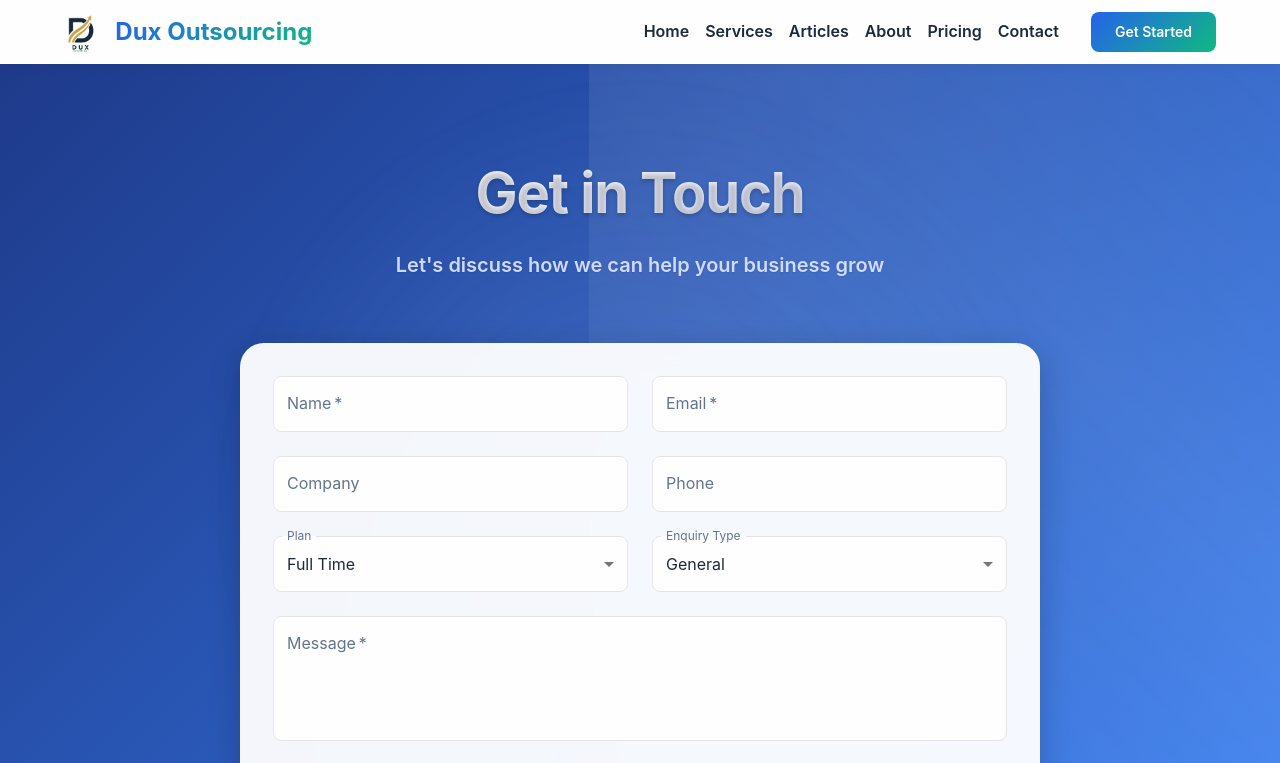
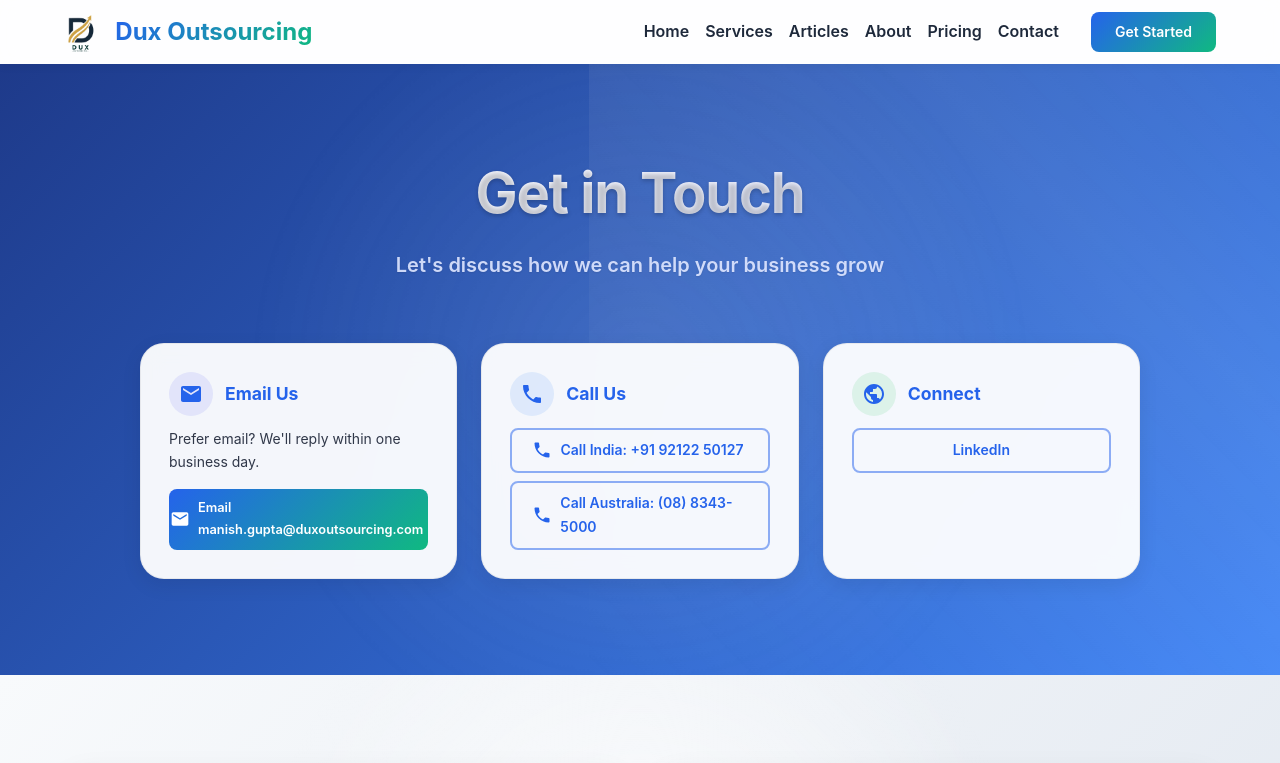
Before and after one commit to Ashwin2k3/dux-outsourcing-official, a React (Create React App) app in the folder client/: page /contact in a window 1280 px wide. Shown: the top 763 px of the page. Built offline with nearby package versions, Linux system fonts and the light colour scheme.

Commit message:
Email edited, contact form changed, Social Media links edited

```diff
--- a/client/src/pages/Contact.js
+++ b/client/src/pages/Contact.js
@@ -1,142 +1,18 @@
-import React, { useState, useEffect } from 'react';
+import React from 'react';
 import {
   Container,
   Typography,
   Box,
-  TextField,
   Button,
   Grid,
-  useTheme,
-  Alert,
-  CircularProgress,
-  MenuItem,
 } from '@mui/material';
 import { motion } from 'framer-motion';
-import { useLocation } from 'react-router-dom';
 import LocationOnIcon from '@mui/icons-material/LocationOn';
 import EmailIcon from '@mui/icons-material/Email';
 import PhoneIcon from '@mui/icons-material/Phone';
-import BusinessIcon from '@mui/icons-material/Business';
-import FlagIcon from '@mui/icons-material/Flag';
 import PublicIcon from '@mui/icons-material/Public';
 
 const Contact = () => {
-  const theme = useTheme();
-  const location = useLocation();
-  const [formData, setFormData] = useState({
-    name: '',
-    email: '',
-    company: '',
-    phone: '',
-    message: '',
-    plan: 'Full Time',
-    enquiryType: 'General',
-  });
-  const [formErrors, setFormErrors] = useState({});
-  const [status, setStatus] = useState({
-    loading: false,
-    success: false,
-    error: false,
-    message: '',
-  });
-
-  useEffect(() => {
-    // Get plan from URL parameters
-    const searchParams = new URLSearchParams(location.search);
-    const planFromUrl = searchParams.get('plan');
-    if (planFromUrl) {
-      setFormData(prev => ({
-        ...prev,
-        plan: decodeURIComponent(planFromUrl)
-      }));
-    }
-  }, [location]);
-
-  const validateForm = () => {
-    const errors = {};
-    if (!formData.name.trim()) errors.name = 'Name is required';
-    if (!formData.email.trim()) {
-      errors.email = 'Email is required';
-    } else if (!/\S+@\S+\.\S+/.test(formData.email)) {
-      errors.email = 'Email is invalid';
-    }
-    if (!formData.message.trim()) errors.message = 'Message is required';
-    setFormErrors(errors);
-    return Object.keys(errors).length === 0;
-  };
-
-  const handleChange = (e) => {
-    const { name, value } = e.target;
-    setFormData(prev => ({
-      ...prev,
-      [name]: value
-    }));
-    // Clear error when user starts typing
-    if (formErrors[name]) {
-      setFormErrors(prev => ({
-        ...prev,
-        [name]: ''
-      }));
-    }
-  };
-
-  const handleSubmit = async (e) => {
-    e.preventDefault();
-
-    if (!validateForm()) {
-      setStatus({
-        loading: false,
-        success: false,
-        error: true,
-        message: 'Please fill in all required fields correctly.'
-      });
-      return;
-    }
-
-    setStatus({ loading: true, success: false, error: false, message: '' });
-
-    try {
-      // Format the message with WhatsApp formatting
-      const message = `*New Contact Form Submission*\n\n*Name:* ${formData.name}\n*Email:* ${formData.email}\n*Company:* ${formData.company || 'Not provided'}\n*Phone:* ${formData.phone || 'Not provided'}\n*Plan:* ${formData.plan}\n*Enquiry Type:* ${formData.enquiryType}\n\n*Message:*\n${formData.message}`;
-
-      // Get WhatsApp number from environment variable or use default
-      const whatsappNumber = process.env.REACT_APP_WHATSAPP_NUMBER || '919212250127';
-      const whatsappUrl = `https://wa.me/${whatsappNumber}?text=${encodeURIComponent(message)}`;
-
-      // Open WhatsApp in a new tab
-      const newWindow = window.open(whatsappUrl, '_blank');
-
-      if (newWindow) {
-        setStatus({
-          loading: false,
-          success: true,
-          error: false,
-          message: 'Opening WhatsApp chat...'
-        });
-
-        // Reset form
-        setFormData({
-          name: '',
-          email: '',
-          company: '',
-          phone: '',
-          message: '',
-          plan: 'Full Time',
-          enquiryType: 'General',
-        });
-      } else {
-        throw new Error('Could not open WhatsApp. Please check your popup settings.');
-      }
-    } catch (error) {
-      setStatus({
-        loading: false,
-        success: false,
-        error: true,
-        message: error.message || 'Failed to open WhatsApp chat. Please try again.'
-      });
-    }
-  };
-
   return (
     <Box>
       {/* Hero and Form Section */}
@@ -215,7 +91,7 @@ const Contact = () => {
             </motion.div>
           </Box>
 
-          {/* Contact Form */}
+          {/* Contact Options (No Form) */}
           <motion.div
             initial={{ opacity: 0, y: 20 }}
             whileInView={{ opacity: 1, y: 0 }}
@@ -223,253 +99,62 @@ const Contact = () => {
             viewport={{ once: true }}
           >
             <Box
-              component="form"
-              onSubmit={handleSubmit}
               sx={{
-                maxWidth: 800,
+                maxWidth: 1000,
                 mx: 'auto',
-                p: { xs: 3, md: 4 },
-                borderRadius: 2,
-                boxShadow: '0 8px 32px rgba(0, 0, 0, 0.2)',
-                background: 'rgba(255, 255, 255, 0.95)',
-                backdropFilter: 'blur(10px)',
-                border: '1px solid',
-                borderColor: 'rgba(255, 255, 255, 0.2)',
                 position: 'relative',
                 zIndex: 1,
-                '&:hover': {
-                  boxShadow: '0 12px 40px rgba(0, 0, 0, 0.3)',
-                  transform: 'translateY(-4px)',
-                  transition: 'all 0.3s ease',
-                },
               }}
             >
-              {status.message && (
-                <Alert
-                  severity={status.success ? 'success' : 'error'}
-                  sx={{ mb: 3 }}
-                >
-                  {status.message}
-                </Alert>
-              )}
-
               <Grid container spacing={3}>
-                <Grid item xs={12} sm={6}>
-                  <TextField
-                    required
-                    fullWidth
-                    label="Name"
-                    name="name"
-                    value={formData.name}
-                    onChange={handleChange}
-                    variant="outlined"
-                    error={!!formErrors.name}
-                    helperText={formErrors.name}
-                    sx={{
-                      '& .MuiOutlinedInput-root': {
-                        backgroundColor: 'rgba(255, 255, 255, 0.9)',
-                        '& fieldset': {
-                          borderColor: 'rgba(0, 0, 0, 0.1)',
-                        },
-                        '&:hover fieldset': {
-                          borderColor: 'rgba(0, 0, 0, 0.2)',
-                        },
-                        '&.Mui-focused fieldset': {
-                          borderColor: 'primary.main',
-                        },
-                      },
-                    }}
-                  />
+                <Grid item xs={12} md={4}>
+                  <Box sx={{ p: 3.5, borderRadius: 2, background: 'rgba(255, 255, 255, 0.95)', backdropFilter: 'blur(10px)', border: '1px solid', borderColor: 'rgba(0,0,0,0.06)', boxShadow: '0 6px 20px rgba(0,0,0,0.08)', height: '100%', transition: 'transform 0.3s ease, box-shadow 0.3s ease', '&:hover': { transform: 'translateY(-4px)', boxShadow: '0 12px 32px rgba(0,0,0,0.12)' } }}>
+                    <Box sx={{ display: 'flex', alignItems: 'center', gap: 1.5, mb: 1.5 }}>
+                      <Box sx={{ width: 44, height: 44, borderRadius: '50%', background: 'rgba(99,102,241,0.12)', display: 'grid', placeItems: 'center' }}>
+                        <EmailIcon sx={{ color: 'primary.main' }} />
+                      </Box>
+                      <Typography variant="h6" sx={{ fontWeight: 700 }} color="primary">Email Us</Typography>
+                    </Box>
+                    <Typography variant="body2" sx={{ color: '#0f172a', opacity: 0.85, mb: 2 }}>
+                      Prefer email? We'll reply within one business day.
+                    </Typography>
+                    <Button component="a" href="mailto:manish.gupta@duxoutsourcing.com" variant="contained" fullWidth startIcon={<EmailIcon />} sx={{ fontSize: '0.8rem' }}>
+                      Email manish.gupta@duxoutsourcing.com
+                    </Button>
+                  </Box>
                 </Grid>
-                <Grid item xs={12} sm={6}>
-                  <TextField
-                    required
-                    fullWidth
-                    label="Email"
-                    name="email"
-                    type="email"
-                    value={formData.email}
-                    onChange={handleChange}
-                    variant="outlined"
-                    error={!!formErrors.email}
-                    helperText={formErrors.email}
-                    sx={{
-                      '& .MuiOutlinedInput-root': {
-                        backgroundColor: 'rgba(255, 255, 255, 0.9)',
-                        '& fieldset': {
-                          borderColor: 'rgba(0, 0, 0, 0.1)',
-                        },
-                        '&:hover fieldset': {
-                          borderColor: 'rgba(0, 0, 0, 0.2)',
-                        },
-                        '&.Mui-focused fieldset': {
-                          borderColor: 'primary.main',
-                        },
-                      },
-                    }}
-                  />
+                <Grid item xs={12} md={4}>
+                  <Box sx={{ p: 3.5, borderRadius: 2, background: 'rgba(255, 255, 255, 0.95)', backdropFilter: 'blur(10px)', border: '1px solid', borderColor: 'rgba(0,0,0,0.06)', boxShadow: '0 6px 20px rgba(0,0,0,0.08)', height: '100%', transition: 'transform 0.3s ease, box-shadow 0.3s ease', '&:hover': { transform: 'translateY(-4px)', boxShadow: '0 12px 32px rgba(0,0,0,0.12)' } }}>
+                    <Box sx={{ display: 'flex', alignItems: 'center', gap: 1.5, mb: 1.5 }}>
+                      <Box sx={{ width: 44, height: 44, borderRadius: '50%', background: 'rgba(59,130,246,0.12)', display: 'grid', placeItems: 'center' }}>
+                        <PhoneIcon sx={{ color: 'primary.main' }} />
+                      </Box>
+                      <Typography variant="h6" sx={{ fontWeight: 700 }} color="primary">Call Us</Typography>
+                    </Box>
+                    <Grid container spacing={1}>
+                      <Grid item xs={12}>
+                        <Button component="a" href="tel:+919212250127" fullWidth variant="outlined" startIcon={<PhoneIcon />}>Call India: +91 92122 50127</Button>
+                      </Grid>
+                      <Grid item xs={12}>
+                        <Button component="a" href="tel:+61883435000" fullWidth variant="outlined" startIcon={<PhoneIcon />}>Call Australia: (08) 8343-5000</Button>
+                      </Grid>
+                    </Grid>
+                  </Box>
                 </Grid>
-                <Grid item xs={12} sm={6}>
-                  <TextField
-                    fullWidth
-                    label="Company"
-                    name="company"
-                    value={formData.company}
-                    onChange={handleChange}
-                    variant="outlined"
-                    sx={{
-                      '& .MuiOutlinedInput-root': {
-                        backgroundColor: 'rgba(255, 255, 255, 0.9)',
-                        '& fieldset': {
-                          borderColor: 'rgba(0, 0, 0, 0.1)',
-                        },
-                        '&:hover fieldset': {
-                          borderColor: 'rgba(0, 0, 0, 0.2)',
-                        },
-                        '&.Mui-focused fieldset': {
-                          borderColor: 'primary.main',
-                        },
-                      },
-                    }}
-                  />
-                </Grid>
-                <Grid item xs={12} sm={6}>
-                  <TextField
-                    fullWidth
-                    label="Phone"
-                    name="phone"
-                    value={formData.phone}
-                    onChange={handleChange}
-                    variant="outlined"
-                    sx={{
-                      '& .MuiOutlinedInput-root': {
-                        backgroundColor: 'rgba(255, 255, 255, 0.9)',
-                        '& fieldset': {
-                          borderColor: 'rgba(0, 0, 0, 0.1)',
-                        },
-                        '&:hover fieldset': {
-                          borderColor: 'rgba(0, 0, 0, 0.2)',
-                        },
-                        '&.Mui-focused fieldset': {
-                          borderColor: 'primary.main',
-                        },
-                      },
-                    }}
-                  />
-                </Grid>
-                <Grid item xs={12} sm={6}>
-                  <TextField
-                    select
-                    fullWidth
-                    label="Plan"
-                    name="plan"
-                    value={formData.plan}
-                    onChange={handleChange}
-                    variant="outlined"
-                    sx={{
-                      '& .MuiOutlinedInput-root': {
-                        backgroundColor: 'rgba(255, 255, 255, 0.9)',
-                        '& fieldset': {
-                          borderColor: 'rgba(0, 0, 0, 0.1)',
-                        },
-                        '&:hover fieldset': {
-                          borderColor: 'rgba(0, 0, 0, 0.2)',
-                        },
-                        '&.Mui-focused fieldset': {
-                          borderColor: 'primary.main',
-                        },
-                      },
-                    }}
-                  >
-                    <MenuItem value="Full Time">Full Time</MenuItem>
-                    <MenuItem value="Part Time">Part Time</MenuItem>
-                    <MenuItem value="Project Based">Project Based</MenuItem>
-                  </TextField>
-                </Grid>
-                <Grid item xs={12} sm={6}>
-                  <TextField
-                    select
-                    fullWidth
-                    label="Enquiry Type"
-                    name="enquiryType"
-                    value={formData.enquiryType}
-                    onChange={handleChange}
-                    variant="outlined"
-                    sx={{
-                      '& .MuiOutlinedInput-root': {
-                        backgroundColor: 'rgba(255, 255, 255, 0.9)',
-                        '& fieldset': {
-                          borderColor: 'rgba(0, 0, 0, 0.1)',
-                        },
-                        '&:hover fieldset': {
-                          borderColor: 'rgba(0, 0, 0, 0.2)',
-                        },
-                        '&.Mui-focused fieldset': {
-                          borderColor: 'primary.main',
-                        },
-                      },
-                    }}
-                  >
-                    <MenuItem value="General">General</MenuItem>
-                    <MenuItem value="Sales">Sales</MenuItem>
-                    <MenuItem value="Support">Support</MenuItem>
-                    <MenuItem value="Partnership">Partnership</MenuItem>
-                  </TextField>
-                </Grid>
-                <Grid item xs={12}>
-                  <TextField
-                    required
-                    fullWidth
-                    multiline
-                    rows={4}
-                    label="Message"
-                    name="message"
-                    value={formData.message}
-                    onChange={handleChange}
-                    variant="outlined"
-                    error={!!formErrors.message}
-                    helperText={formErrors.message}
-                    sx={{
-                      '& .MuiOutlinedInput-root': {
-                        backgroundColor: 'rgba(255, 255, 255, 0.9)',
-                        '& fieldset': {
-                          borderColor: 'rgba(0, 0, 0, 0.1)',
-                        },
-                        '&:hover fieldset': {
-                          borderColor: 'rgba(0, 0, 0, 0.2)',
-                        },
-                        '&.Mui-focused fieldset': {
-                          borderColor: 'primary.main',
-                        },
-                      },
-                    }}
-                  />
-                </Grid>
-                <Grid item xs={12}>
-                  <Button
-                    type="submit"
-                    variant="contained"
-                    color="primary"
-                    size="large"
-                    fullWidth
-                    disabled={status.loading}
-                    sx={{
-                      py: 1.5,
-                      background: 'linear-gradient(135deg, #1e3a8a 0%, #3b82f6 100%)',
-                      '&:hover': {
-                        background: 'linear-gradient(135deg, #1e3a8a 0%, #3b82f6 100%)',
-                        transform: 'translateY(-2px)',
-                        boxShadow: '0 4px 12px rgba(0,0,0,0.2)',
-                      },
-                      transition: 'all 0.3s ease',
-                    }}
-                  >
-                    {status.loading ? (
-                      <CircularProgress size={24} color="inherit" />
-                    ) : (
-                      'Send Message'
-                    )}
-                  </Button>
+                <Grid item xs={12} md={4}>
+                  <Box sx={{ p: 3.5, borderRadius: 2, background: 'rgba(255, 255, 255, 0.95)', backdropFilter: 'blur(10px)', border: '1px solid', borderColor: 'rgba(0,0,0,0.06)', boxShadow: '0 6px 20px rgba(0,0,0,0.08)', height: '100%', transition: 'transform 0.3s ease, box-shadow 0.3s ease', '&:hover': { transform: 'translateY(-4px)', boxShadow: '0 12px 32px rgba(0,0,0,0.12)' } }}>
+                    <Box sx={{ display: 'flex', alignItems: 'center', gap: 1.5, mb: 1.5 }}>
+                      <Box sx={{ width: 44, height: 44, borderRadius: '50%', background: 'rgba(34,197,94,0.12)', display: 'grid', placeItems: 'center' }}>
+                        <PublicIcon sx={{ color: 'primary.main' }} />
+                      </Box>
+                      <Typography variant="h6" sx={{ fontWeight: 700 }} color="primary">Connect</Typography>
+                    </Box>
+                    <Grid container spacing={1}>
+                      <Grid item xs={12}>
+                        <Button component="a" href="https://www.linkedin.com/company/dux-outsourcing-private-limited" target="_blank" rel="noopener noreferrer" fullWidth variant="outlined">LinkedIn</Button>
+                      </Grid>
+                    </Grid>
+                  </Box>
                 </Grid>
               </Grid>
             </Box>
@@ -540,14 +225,14 @@ const Contact = () => {
                 </Box>
                 <Box sx={{ display: 'flex', alignItems: 'center', mb: 2 }}>
                   <PhoneIcon sx={{ mr: 2, color: 'primary.main' }} />
-                  <Typography variant="body1">
+                  <Typography variant="body1" component="a" href="tel:+919212250127" sx={{ color: 'inherit', textDecoration: 'none' }}>
                     +91 92122 50127
                   </Typography>
                 </Box>
                 <Box sx={{ display: 'flex', alignItems: 'center' }}>
                   <EmailIcon sx={{ mr: 2, color: 'primary.main' }} />
-                  <Typography variant="body1">
-                    manish_49@yahoo.com
+                  <Typography variant="body1" component="a" href="mailto:manish.gupta@duxoutsourcing.com" sx={{ color: 'inherit', textDecoration: 'none' }}>
+                    manish.gupta@duxoutsourcing.com
                   </Typography>
                 </Box>
               </Box>
@@ -589,13 +274,13 @@ const Contact = () => {
                 </Box>
                 <Box sx={{ display: 'flex', alignItems: 'center', mb: 2 }}>
                   <PhoneIcon sx={{ mr: 2, color: 'primary.main' }} />
-                  <Typography variant="body1">
+                  <Typography variant="body1" component="a" href="tel:+6183435000" sx={{ color: 'inherit', textDecoration: 'none' }}>
                     (08) 8343-5000
                   </Typography>
                 </Box>
                 <Box sx={{ display: 'flex', alignItems: 'center' }}>
                   <EmailIcon sx={{ mr: 2, color: 'primary.main' }} />
-                  <Typography variant="body1">
+                  <Typography variant="body1" component="a" href="mailto:lsmadmin@lsmco.com.au" sx={{ color: 'inherit', textDecoration: 'none' }}>
                     lsmadmin@lsmco.com.au
                   </Typography>
                 </Box>
--- a/client/src/pages/PrivacyPolicy.js
+++ b/client/src/pages/PrivacyPolicy.js
@@ -114,7 +114,7 @@ const PrivacyPolicy = () => {
             If you have any questions about this Privacy Policy, please contact us at:
           </Typography>
           <Box sx={{ mt: 2 }}>
-            <Typography>Email: duxoutsourcing@gmail.com</Typography>
+            <Typography>Email: manish.gupta@duxoutsourcing.com</Typography>
             <Typography>Phone: +91 92122 50127</Typography>
           </Box>
         </Box>
--- a/client/src/pages/TermsOfService.js
+++ b/client/src/pages/TermsOfService.js
@@ -103,7 +103,7 @@ const TermsOfService = () => {
             For any questions regarding these Terms of Service, please contact us at:
           </Typography>
           <Box sx={{ mt: 2 }}>
-            <Typography>Email: duxoutsourcing@gmail.com</Typography>
+            <Typography>Email: manish.gupta@duxoutsourcing.com</Typography>
             <Typography>Phone: +91 92122 50127</Typography>
           </Box>
         </Box>
```
Also changed, not shown: client/src/layouts/MainLayout.js (+5 -5 lines).
